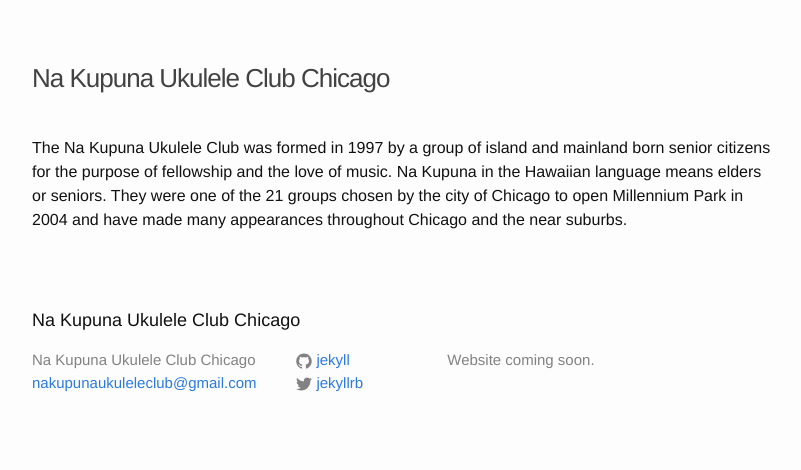
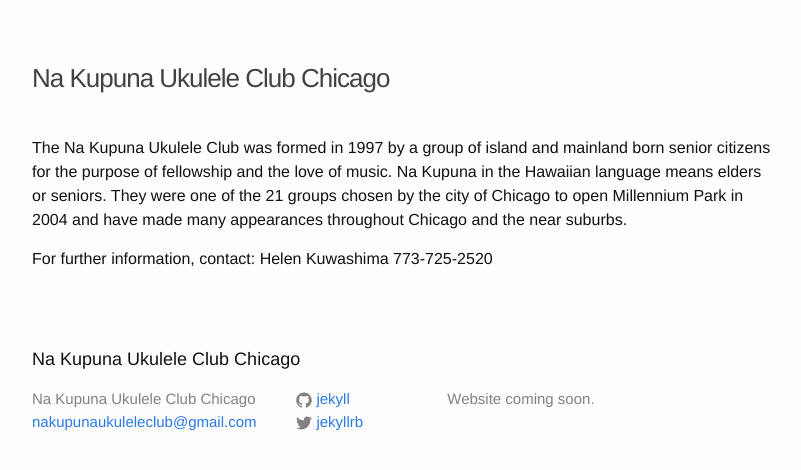
Before and after one commit to nakupuna/nakupuna.github.io, a Jekyll site: the page built from index.html, in a window 1280 px wide. Shown: the top 470 px of the page, without its empty margins (238-1039 px from the left). Built offline with Jekyll 4.4.1, drawn with Linux system fonts in a browser that asks for light colours.

Commit message:
Added contact phone number line

```diff
--- a/index.html
+++ b/index.html
@@ -4,6 +4,8 @@
 
 <div class="home">
   <p>The Na Kupuna Ukulele Club was formed in 1997 by a group of island and mainland born senior citizens for the purpose of fellowship and the love of music. Na Kupuna in the Hawaiian language means elders or seniors. They were one of the 21 groups chosen by the city of Chicago to open Millennium Park in 2004 and have made many appearances throughout Chicago and the near suburbs.</p>
+
+  <p>For further information, contact: Helen Kuwashima 773-725-2520</p>
 
 <!--
   <h1 class="page-heading">Posts</h1>
```
